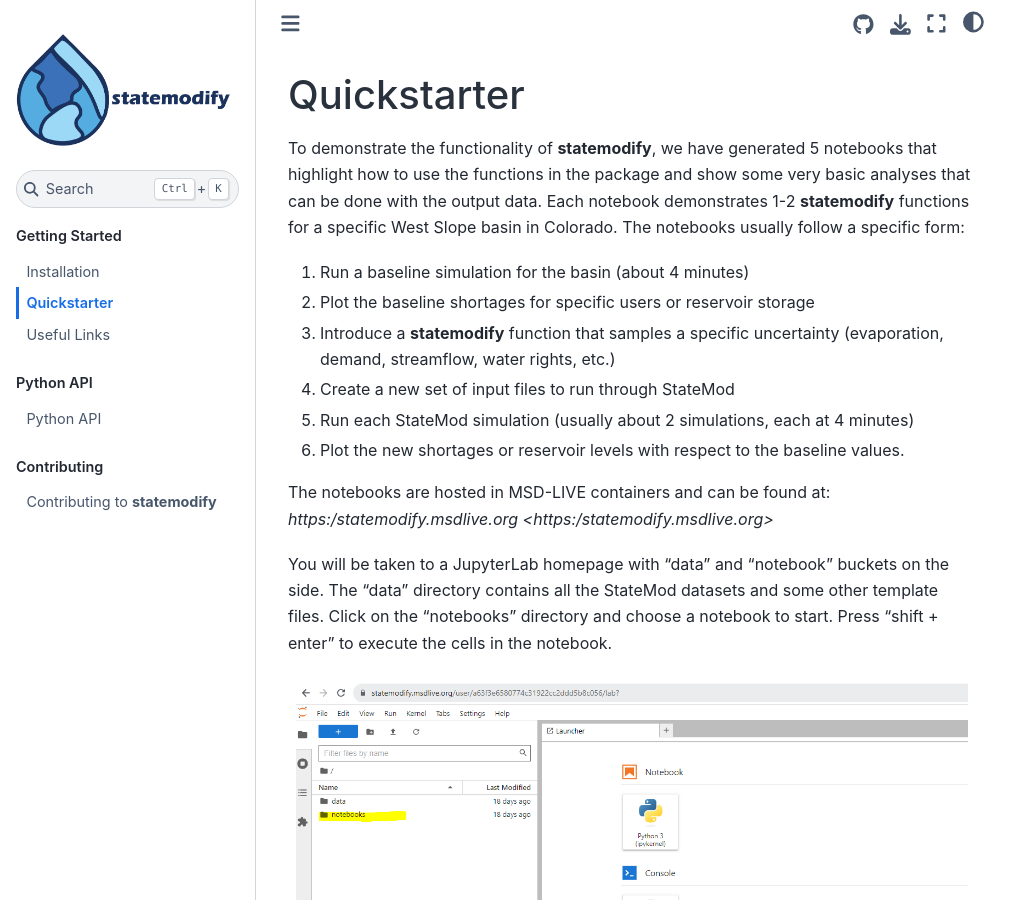
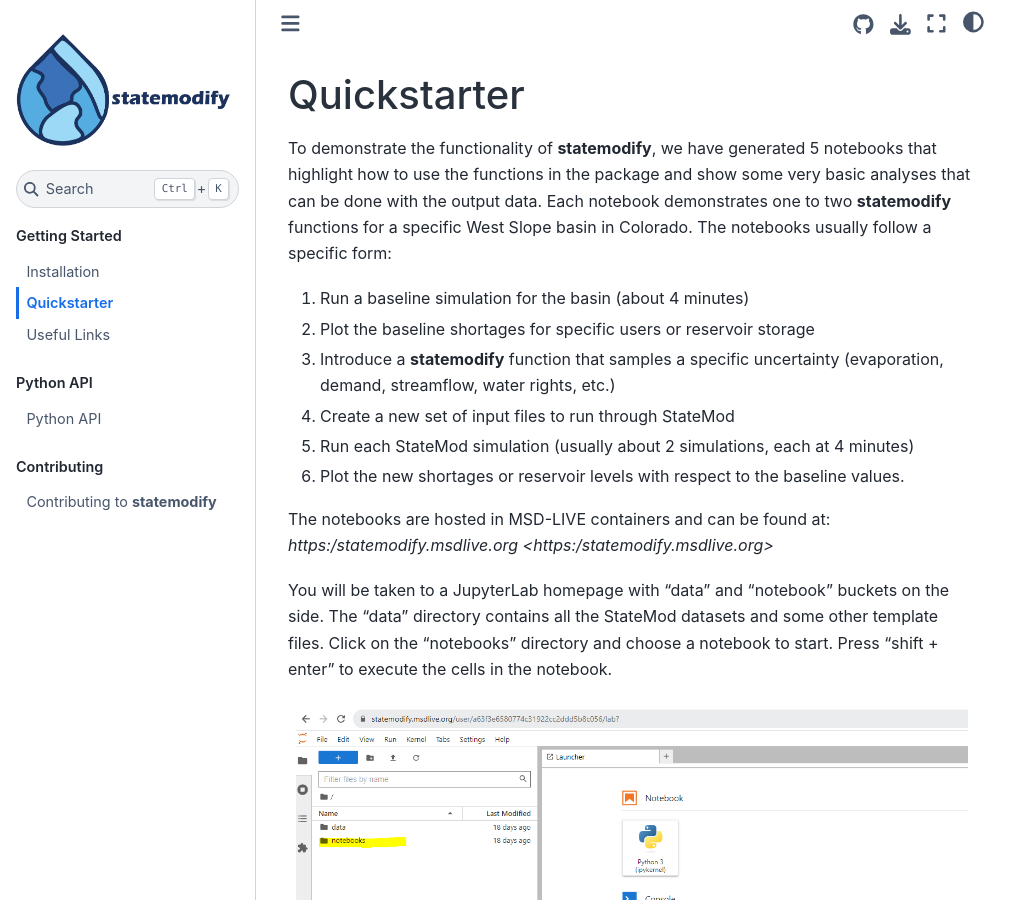
Before and after one commit to IMMM-SFA/statemodify, a Sphinx documentation site: the page built from docs/source/getting-started/quickstarter.rst, in a window 1280 px wide and 900 px high. Shown: the whole window, without its empty margins (0-1031 px from the left). Built offline with Sphinx 7.4.7 and the Sphinx Book theme 1.1.4, drawn with Linux system fonts in a browser that asks for light colours.

Commit message:
rephrase

```diff
--- a/docs/source/getting-started/quickstarter.rst
+++ b/docs/source/getting-started/quickstarter.rst
@@ -1,7 +1,7 @@
 Quickstarter
 ==============
 
-To demonstrate the functionality of **statemodify**, we have generated 5 notebooks that highlight how to use the functions in the package and show some very basic analyses that can be done with the output data. Each notebook demonstrates 1-2 **statemodify** functions for a specific West Slope basin in Colorado. The notebooks usually follow a specific form:
+To demonstrate the functionality of **statemodify**, we have generated 5 notebooks that highlight how to use the functions in the package and show some very basic analyses that can be done with the output data. Each notebook demonstrates one to two **statemodify** functions for a specific West Slope basin in Colorado. The notebooks usually follow a specific form:
 
 1. Run a baseline simulation for the basin (about 4 minutes)
 
```
